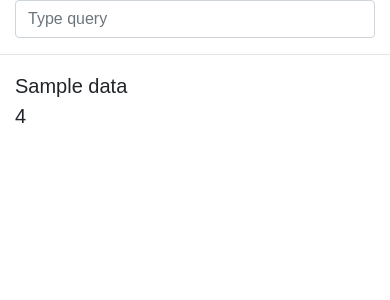
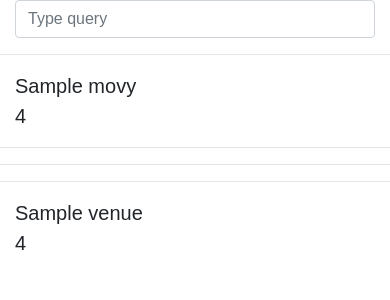
Before and after one commit to MiloniAtal/movietickets, a Flask app: template templates/home.html in a window 390 px wide. Shown: the top 300 px of the page. Run offline with Flask 2, Linux system fonts and the light colour scheme; the template is opened without the code that fills it: most values are stand-ins (such as "Sample title", 1, 10 or a date in 2020); parts of the project's set-up code (start-up, migrations or seed data) failed here and were passed over.

Commit message:
add venues list on homepage

```diff
--- a/server.py
+++ b/server.py
@@ -159,7 +159,13 @@ def home():
     data.append({'name':result['name'], 'stars':result['stars']})  # can also be accessed using result[0]
   cursor.close()
 
-  context = dict(data=data)
+  cursor = g.conn.execute("SELECT name,location FROM venue")
+  data2 = []
+  for result in cursor:
+    data2.append({'name':result['name'], 'location':result['location']})  # can also be accessed using result[0]
+  cursor.close()
+
+  context = dict(movies=data, venues=data2 )
   return render_template("home.html", **context)
 
 
--- a/templates/home.html
+++ b/templates/home.html
@@ -23,7 +23,7 @@
 
   <div class="container">
 
-    {% for n in data %}
+    {% for n in data.movies %}
     <div class="row">
       <div class = "col-sm">{{n.name}}</div>
       <div class = "col-sm">{{n.stars}}</div>
@@ -31,6 +31,22 @@
     {% endfor %}
 
   </div>
+
+ <hr>
+ <hr>
+ <hr>
+
+ <div class="container">
+
+  {% for n in data.venues %}
+  <div class="row">
+    <div class = "col-sm">{{n.name}}</div>
+    <div class = "col-sm">{{n.stars}}</div>
+  </div>
+  {% endfor %}
+
+</div>
+
 
 
   </div>
```
